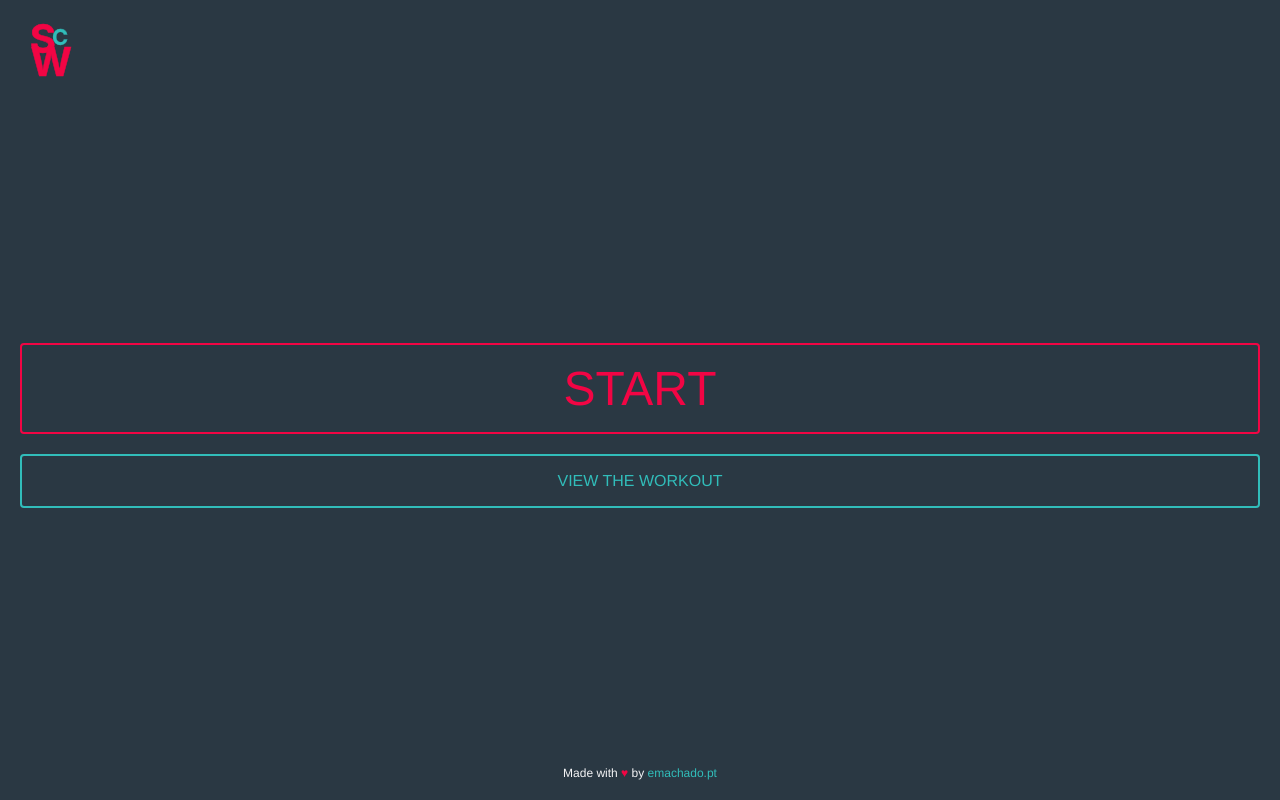
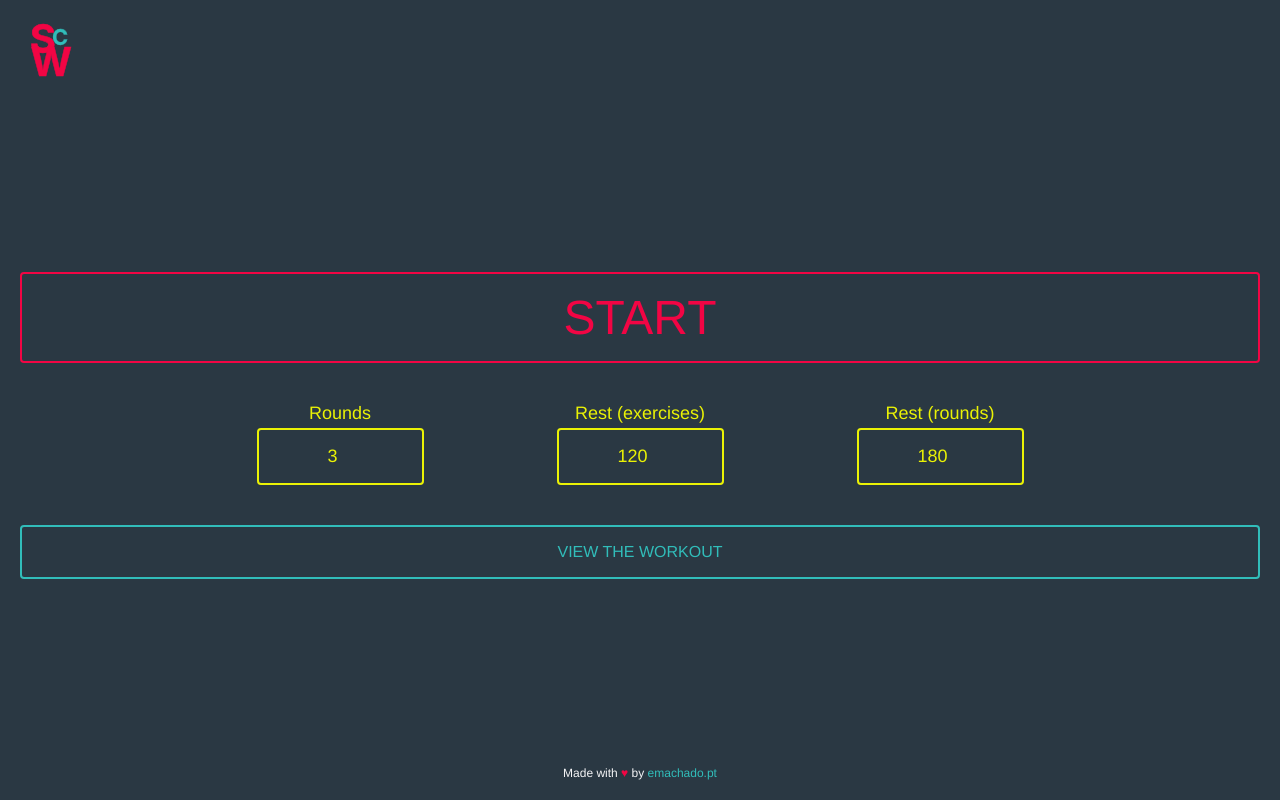
Before and after one commit to EMachado88/spartacus-workout-counter, a Vue app: page / in a window 1280 px wide. Built offline with nearby package versions, Linux system fonts and the light colour scheme.

Commit message:
Workout settings

```diff
--- a/src/assets/scss/helpers.scss
+++ b/src/assets/scss/helpers.scss
@@ -138,7 +138,7 @@ $sides: (top, bottom, left, right, x, y);
 }
 
 // Widths
-$widths: (25, 50, 75, 100);
+$widths: (25, 33, 50, 75, 100);
 
 @each $width in $widths {
   .w-#{$width} {
--- a/src/assets/scss/main.scss
+++ b/src/assets/scss/main.scss
@@ -63,3 +63,29 @@ a {
     color: $primary;
   }
 }
+
+// Inputs
+input {
+  all: unset;
+}
+
+input[type='text'], input[type='email'], input[type='password'], input[type='number'], input[type='tel'], input[type='url'], textarea {
+  width: auto;
+  padding: 1rem 2rem;
+  border-width: 2px;
+  border-radius: $border-radius;
+  border: 2px solid $tertiary;
+  transition: $transition;
+  text-transform: uppercase;
+  text-align: center;
+  color: $tertiary;
+  background-color: transparent;
+  font-family: Avenir, Helvetica, Arial, sans-serif;
+  cursor: pointer;
+  -webkit-font-smoothing: antialiased;
+  -moz-osx-font-smoothing: grayscale;
+
+  &:focus {
+    outline: none;
+  }
+}
--- a/src/components/Main.vue
+++ b/src/components/Main.vue
@@ -8,6 +8,50 @@
           @keypress="startWorkout"
         >
           Start
+        </div>
+
+        <div class="settings d-flex mt-40 mb-40 justify-center">
+          <label
+            for="rounds"
+            class="d-flex flex-column align-items-center justify-space-between"
+          >
+            <span class="text-tertiary mb-4 text-18">Rounds</span>
+            <input
+              id="rounds"
+              class="text-18 w-33"
+              type="number"
+              :value="rounds"
+              min="0"
+            />
+          </label>
+
+          <label
+            for="rest"
+            class="d-flex flex-column align-items-center justify-space-between"
+          >
+            <span class="text-tertiary mb-4 text-18">Rest (exercises)</span>
+            <input
+              id="rest"
+              class="text-18 w-33"
+              type="number"
+              :value="restDuration"
+              min="0"
+            />
+          </label>
+
+          <label
+            for="restRounds"
+            class="d-flex flex-column align-items-center justify-space-between"
+          >
+            <span class="text-tertiary mb-4 text-18">Rest (rounds)</span>
+            <input
+              id="restRounds"
+              class="text-18 w-33"
+              type="number"
+              :value="restBetweenRounds"
+              min="0"
+            />
+          </label>
         </div>
 
         <a
@@ -89,6 +133,8 @@ export default Vue.extend({
     async startWorkout(): Promise<void> {
       this.workoutStarted = true
 
+      await this.sleep(3000)
+
       // Rounds
       for (let round = 1; round <= this.rounds; round += 1) {
         // Exercises
```
